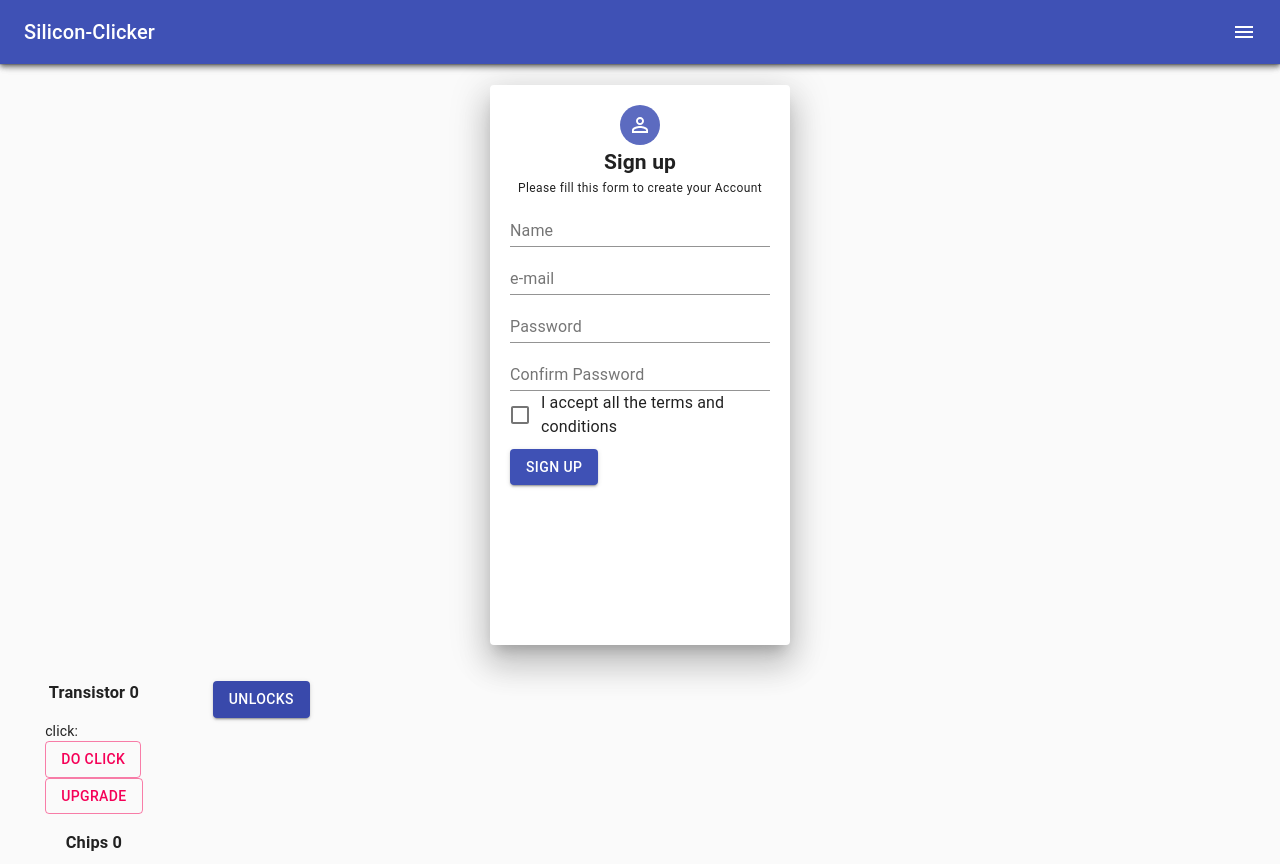
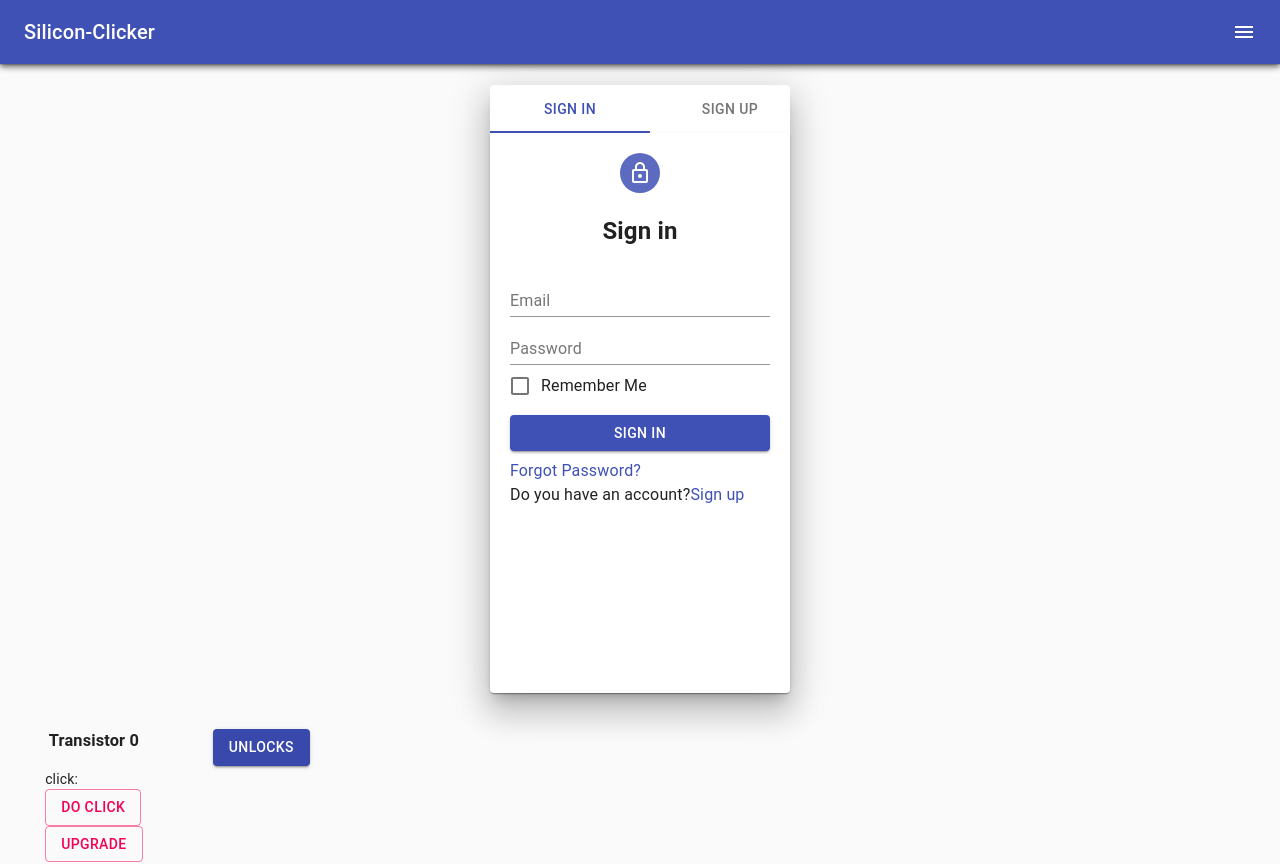
Before and after one commit to JR1994-CA/two, a React (Create React App) app in the folder tsclient/: page / in a window 1280 px wide. Shown: the top 864 px of the page. Built offline with nearby package versions, Linux system fonts and the light colour scheme.

Commit message:
combined signin and sign up to appear as 1 modal

```diff
--- a/tsclient/src/App.tsx
+++ b/tsclient/src/App.tsx
@@ -4,6 +4,7 @@ import Drawer from "./components/Layout/index";
 import Main from './components/Draw/main';
 import Login from "./components/LoginSignup/Login";
 import Signup from "./components/LoginSignup/Signup";
+import SignInOutContainer from "./components/LoginSignup/Container";
 
 function App() {
     return (
@@ -11,7 +12,8 @@ function App() {
             <NavBar/>
             <Divider/>
             {/*<Login/>*/}
-            <Signup/>
+            {/*<Signup/>*/}
+            <SignInOutContainer/>
             <Main/>
             <Drawer/>
         </>
--- /dev/null
+++ b/tsclient/src/components/LoginSignup/Container.tsx
@@ -0,0 +1,58 @@
+import React from 'react';
+import Paper from '@material-ui/core/Paper';
+import Tabs from '@material-ui/core/Tabs';
+import Tab from '@material-ui/core/Tab';
+import {useState} from "react";
+import {Typography,Box} from "@material-ui/core";
+import Login from "./Login";
+import Signup from "./Signup";
+
+const SignInOutContainer = () => {
+    const paperStyle={width:300,margin:'20px auto'};
+    const [value,setValue]=useState(0);
+    const handleChange = (event:any, newValue:any) => {
+        setValue(newValue);
+    };
+    function TabPanel(props:any) {
+        const { children, value, index, ...other } = props;
+
+        return (
+            <div
+                role="tabpanel"
+                hidden={value !== index}
+                id={`full-width-tabpanel-${index}`}
+                aria-labelledby={`full-width-tab-${index}`}
+                {...other}
+            >
+                {value === index && (
+                    <Box >
+                        <Typography>{children}</Typography>
+                    </Box>
+                )}
+            </div>
+        );
+    }
+
+return(
+    <Paper elevation={20} style={paperStyle}>
+        <Tabs
+            value={value}
+            indicatorColor="primary"
+            textColor="primary"
+            onChange={handleChange}
+            aria-label="disabled tabs example"
+        >
+            <Tab label="Sign In" />
+            <Tab label="Sign up" />
+        </Tabs>
+        <TabPanel value={value} index={0} >
+            <Login handleChange={{handleChange}}/>
+        </TabPanel>
+        <TabPanel value={value} index={1} >
+        <Signup/>
+    </TabPanel>
+    </Paper>
+);
+}
+
+export default SignInOutContainer;
--- a/tsclient/src/components/LoginSignup/Login.tsx
+++ b/tsclient/src/components/LoginSignup/Login.tsx
@@ -29,9 +29,9 @@ const useStyles = makeStyles((theme) => ({
 
 }));
 
-const Login=()=> {
+const Login=(handleChange:any)=> {
     const classes = useStyles();
-    const paperStyle = {padding: '20px', height: '70vh', width: 300, margin: "20px auto"};
+    const paperStyle = {padding: '20px', height: '70vh', width: 300, margin: "0px auto"};
     const btnStyle={margin:"8px 0px"};
     const [state, setState] = React.useState({
         checked: true,
@@ -41,12 +41,12 @@ const Login=()=> {
 
     return (
         <Grid>
-            <Paper elevation={10} style={paperStyle}>
+            <Paper  style={paperStyle}>
                 <Grid container justify="center" direction={"column"} alignItems={"center"}>
                     <Avatar className={classes.blue}><LockOutlinedIcon/></Avatar>
                     <h2>Sign in</h2>
                 </Grid>
-                <TextField label={'Username'} placeholder={'Enter username'} fullWidth/>
+                <TextField label={'Email'} placeholder={'Enter email'} fullWidth/>
                 <TextField label={'Password'} placeholder={'Enter password'} type="password" fullWidth/>
                 <FormControlLabel
                     control={
@@ -64,7 +64,7 @@ const Login=()=> {
                     </Link>
                 </Typography>
                 <Typography > Do you have an account?
-                    <Link href="#" >
+                    <Link href="#" onClick={()=>{handleChange("event",1)}} >
                         Sign up
                     </Link>
                 </Typography>
--- a/tsclient/src/components/LoginSignup/Signup.tsx
+++ b/tsclient/src/components/LoginSignup/Signup.tsx
@@ -14,10 +14,7 @@ const useStyles = makeStyles((theme) => ({
             margin: theme.spacing(1),
         },
     },
-    pink: {
-        color: theme.palette.getContrastText(pink[500]),
-        backgroundColor: pink[500],
-    },
+
     blue: {
         color: '#fff',
         backgroundColor: indigo[400],
@@ -33,10 +30,10 @@ headerStyle:{
 
 const Signup = () => {
     const classes = useStyles();
-    const paperStyle = {padding: '20px', height: '70vh', width: 300, margin: "20px auto"};
+    const paperStyle = {padding: '20px', height: '70vh', width: 300, margin: "00px auto"};
     return (
         <Grid>
-            <Paper elevation={20} style={paperStyle}>
+            <Paper style={paperStyle}>
                 <Grid container justify="center" direction={"column"} alignItems={"center"}>
                     <Avatar className={classes.blue}><PermIdentityIcon/></Avatar>
                     <h2 className={classes.headerStyle}>Sign up</h2>
```
Also changed, not shown: tsclient/src/components/LoginSignup/password.tsx (deleted, +0 -80 lines), tsclient/src/components/LoginSignup/simpleModal.tsx (deleted, +0 -87 lines).
